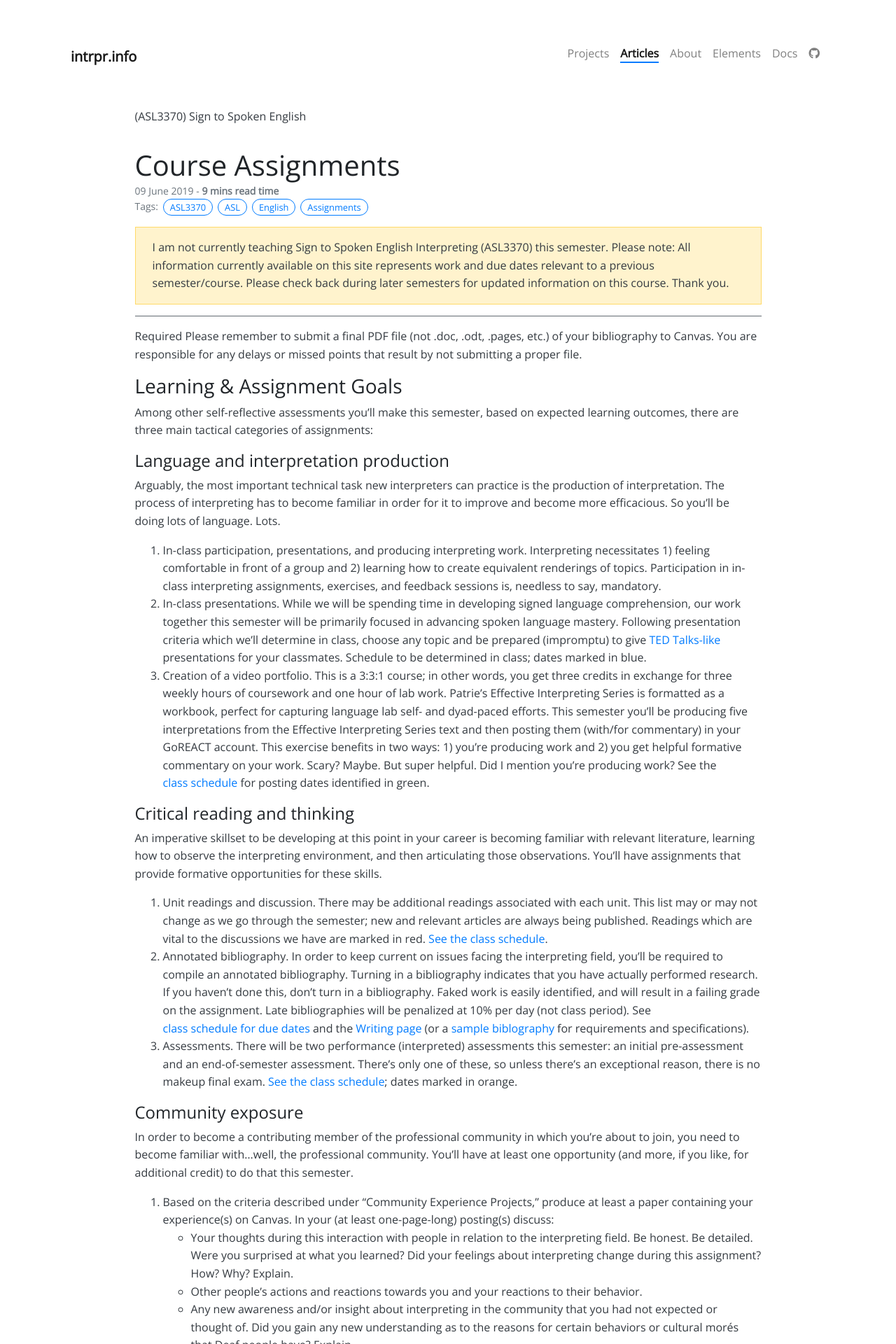
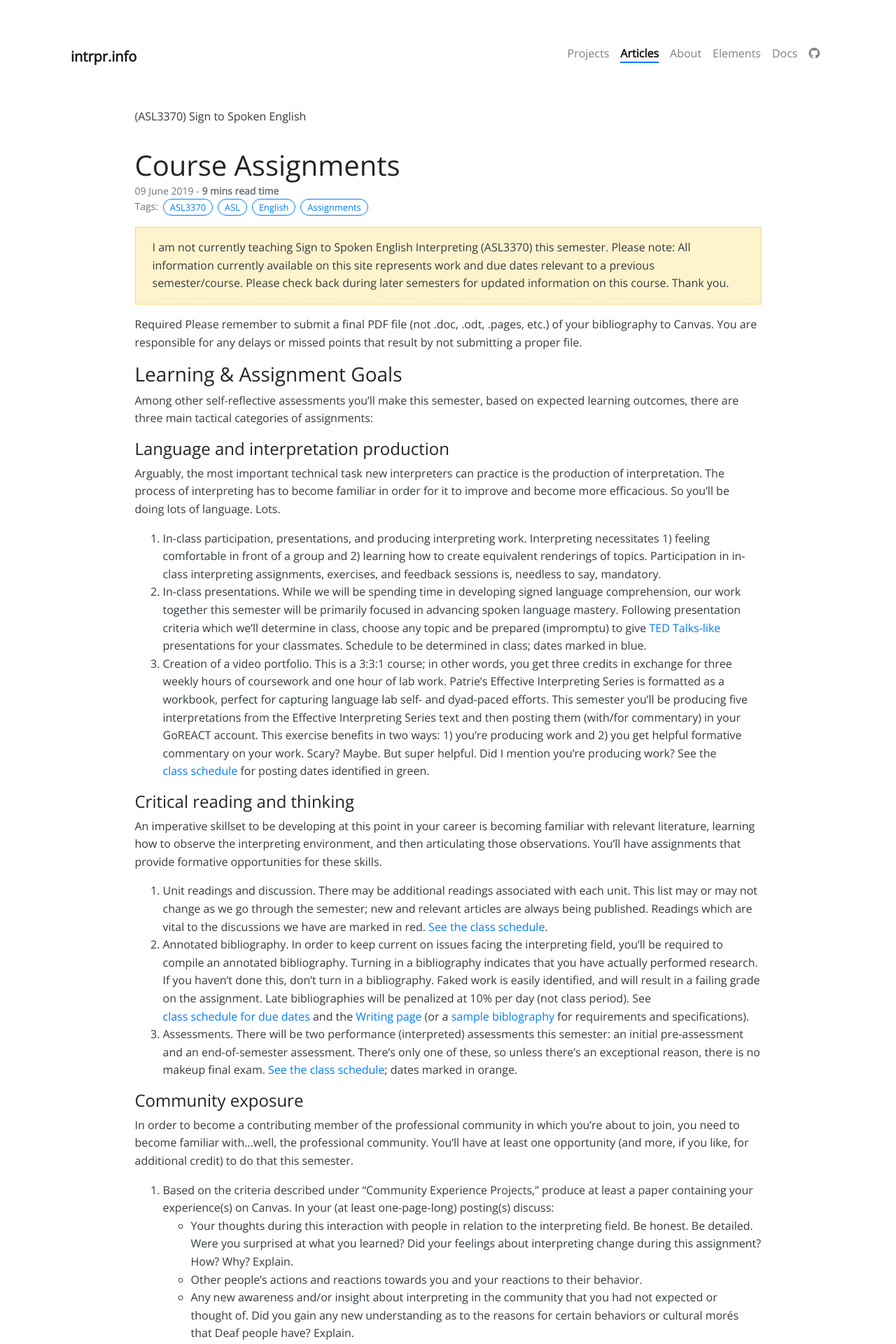
Before and after one commit to intrpr/jekyll-portfol-test, a Jekyll site: the page built from _posts/2019-06-09-assignments.md, in a window 1280 px wide. Shown: the top 1920 px of the page at 70% size. Built offline with Jekyll 4.4.1, drawn with Linux system fonts in a browser that asks for light colours; nearby versions of some CDN libraries; our own code applies the rules of GitHub Pages for plain Markdown files; comment, search, counter and statistics services are not loaded.

Commit message:
Update 2019-06-09-assignments.md

```diff
--- a/_posts/2019-06-09-assignments.md
+++ b/_posts/2019-06-09-assignments.md
@@ -7,9 +7,9 @@
 description: This course is an introduction to the skills and processes required to produce conceptually accurate and linguistically appropriate spoken-language interpretations of ASL texts.
 ---
 
+{{search.html}}
+
 > I am not currently teaching Sign to Spoken English Interpreting (ASL3370) this semester. Please note: All information currently available on this site represents work and due dates relevant to a previous semester/course. Please check back during later semesters for updated information on this course. Thank you.
-
-***
 
 Required Please remember to submit a final PDF file (not .doc, .odt, .pages, etc.) of your bibliography to Canvas. You are responsible for any delays or missed points that result by not submitting a proper file.
 
```
